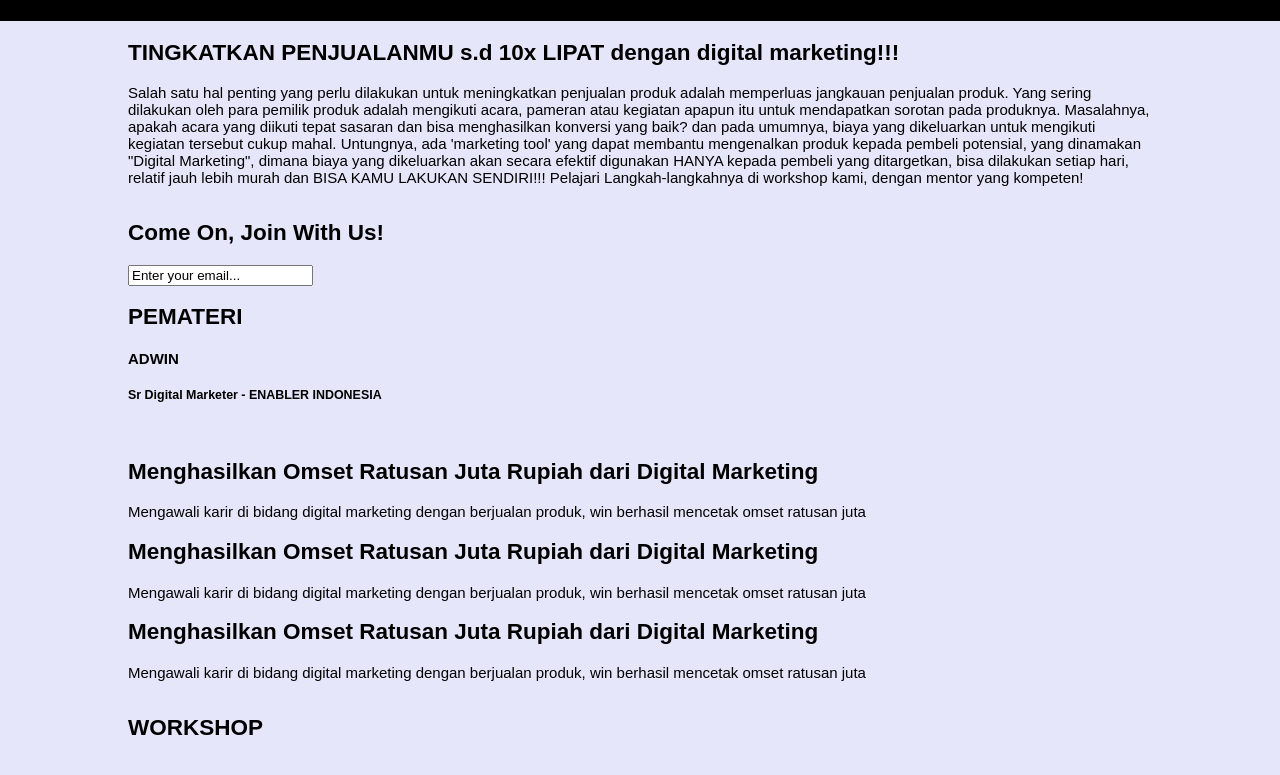
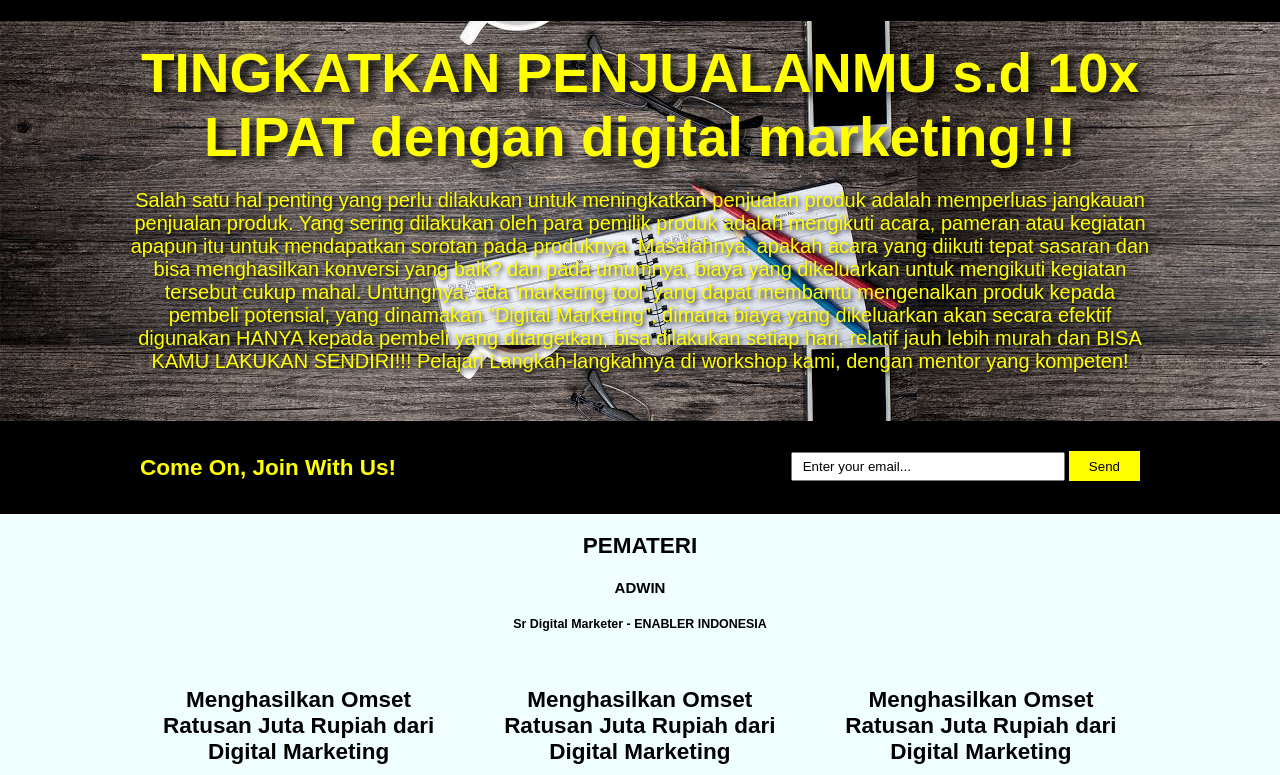
Before and after one commit to MalikZone/company_profile, a plain HTML site: page index.html in a window 1280 px wide. Shown: the part 79-854 px from the top of the page. Drawn offline with Linux system fonts and the light colour scheme.

Commit message:
memasukkan gambar ke dalam folder img dan membuat tampilan pada css

```diff
--- a/index.html
+++ b/index.html
@@ -36,6 +36,7 @@
         <h1>Come On, Join With Us!</h1>
         <form class="" action="" method="">
           <input type="email" name="" value="Enter your email...">
+          <button class="buttonsubs">Send</button>
         </form>
       </div>
     </section>
@@ -45,27 +46,22 @@
         <h1>PEMATERI</h1>
         <h4>ADWIN</h4>
         <h5>Sr Digital Marketer - ENABLER INDONESIA</h5>
-      </div>
-      <div class="container">
-        <div class="img">
-          <img src="img/" alt="">
-        </div>
-        <div class="desc">
+        <div class="text">
           <h1>Menghasilkan Omset Ratusan Juta Rupiah dari Digital Marketing</h1>
           <p>Mengawali karir di bidang digital marketing dengan berjualan produk, win berhasil mencetak omset ratusan juta</p>
         </div>
-        <div class="desc">
+        <div class="text">
           <h1>Menghasilkan Omset Ratusan Juta Rupiah dari Digital Marketing</h1>
           <p>Mengawali karir di bidang digital marketing dengan berjualan produk, win berhasil mencetak omset ratusan juta</p>
         </div>
-        <div class="desc">
+        <div class="text">
           <h1>Menghasilkan Omset Ratusan Juta Rupiah dari Digital Marketing</h1>
           <p>Mengawali karir di bidang digital marketing dengan berjualan produk, win berhasil mencetak omset ratusan juta</p>
         </div>
       </div>
     </section>
 
-    <section id="workshop">
+    <!-- <section id="workshop">
       <div class="container">
         <div class="workshop">
           <h1>WORKSHOP</h1>
@@ -109,7 +105,7 @@
           <input type="email" name="" value="Enter your email...">
         </form>
       </div>
-    </section>
+    </section> -->
 
     <footer>
         <p>© Copyright 2019 RIDWAN MALIK - All Rights Reserved</p>
--- a/style.css
+++ b/style.css
@@ -6,6 +6,7 @@ body{
   background-color: #E6E6FA;
 }
 
+/* header */
 .container{
   width: 80%;
   margin: auto;
@@ -36,7 +37,7 @@ header nav{
 header li {
   float: left;
   display: inline;
-  padding: 0 20px 0 20px;
+  padding: 0 10px 0 10px;
 }
 
 header a{
@@ -49,3 +50,99 @@ ul{
   margin: 0px;
   padding: 0px;
 }
+
+header a:hover{
+  color: yellow;
+  font-weight: bold;
+}
+/* header */
+
+
+/* showcase */
+#showcase{
+  min-height: 400px;
+  background: url(img/nn.jpg) 0px -10px;
+  text-align: center;
+  color: yellow;
+}
+
+#showcase h1{
+  margin-top: 20px;
+  font-size: 55px;
+  margin-bottom: 10px;
+  text-shadow: 5px 5px 10px black;
+}
+
+#showcase p{
+  color: yellow;
+  font-size: 20px;
+  margin-bottom: 20px;
+  text-shadow: 2px 2px 5px black;
+}
+/* showcase */
+
+/* letter */
+#letter{
+  padding: 15px;
+  color: yellow;
+  background-color: black;
+}
+
+#letter h1{
+  float: left;
+}
+
+#letter form{
+  float: right;
+  margin-top: 15px;
+}
+
+#letter input[type="email"]{
+  padding: 10px;
+  height: 5px;
+  width: 250px;
+}
+
+.buttonsubs{
+  height: 30px;
+  background-color: yellow;
+  border: 0;
+  padding-left: 20px;
+  padding-right: 20px;
+}
+/* letter */
+
+/* case */
+#case{
+  background: #F0FFFF;
+}
+
+#case .container h1{
+  color: black;
+  text-align: center;
+}
+
+#case .container h4{
+  color: black;
+  text-align: center;
+}
+
+#case .container h5{
+  color: black;
+  text-align: center;
+}
+
+#case .text{
+  float: left;
+  text-align: center;
+  width: 30%;
+  padding: 17px;
+}
+/* case */
+
+footer{
+  padding: 20px;
+  text-align: center;
+  color: yellow;
+  background: black;
+}
```
Also changed, not shown: img/hh.jpg (added), img/hi.jpg (added), img/ih.jpg (added), img/jj.jpg (added), img/kantor.jpg (added), img/nn.jpg (added).
